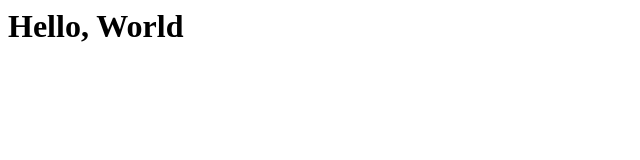
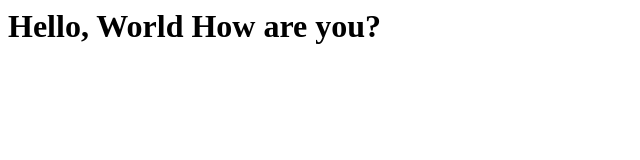
Before and after one commit to ozkoc/level11exercise, a plain HTML site: page index.html in a window 1280 px wide. Shown: the whole page, without its empty margins (0-640 px from the left). Drawn offline with Linux system fonts and the light colour scheme.

Commit message:
update index

```diff
--- a/index.html
+++ b/index.html
@@ -1 +1,3 @@
-<h1>Hello, World</h1>
+<h1>Hello, World
+    How are you?
+</h1>
```
